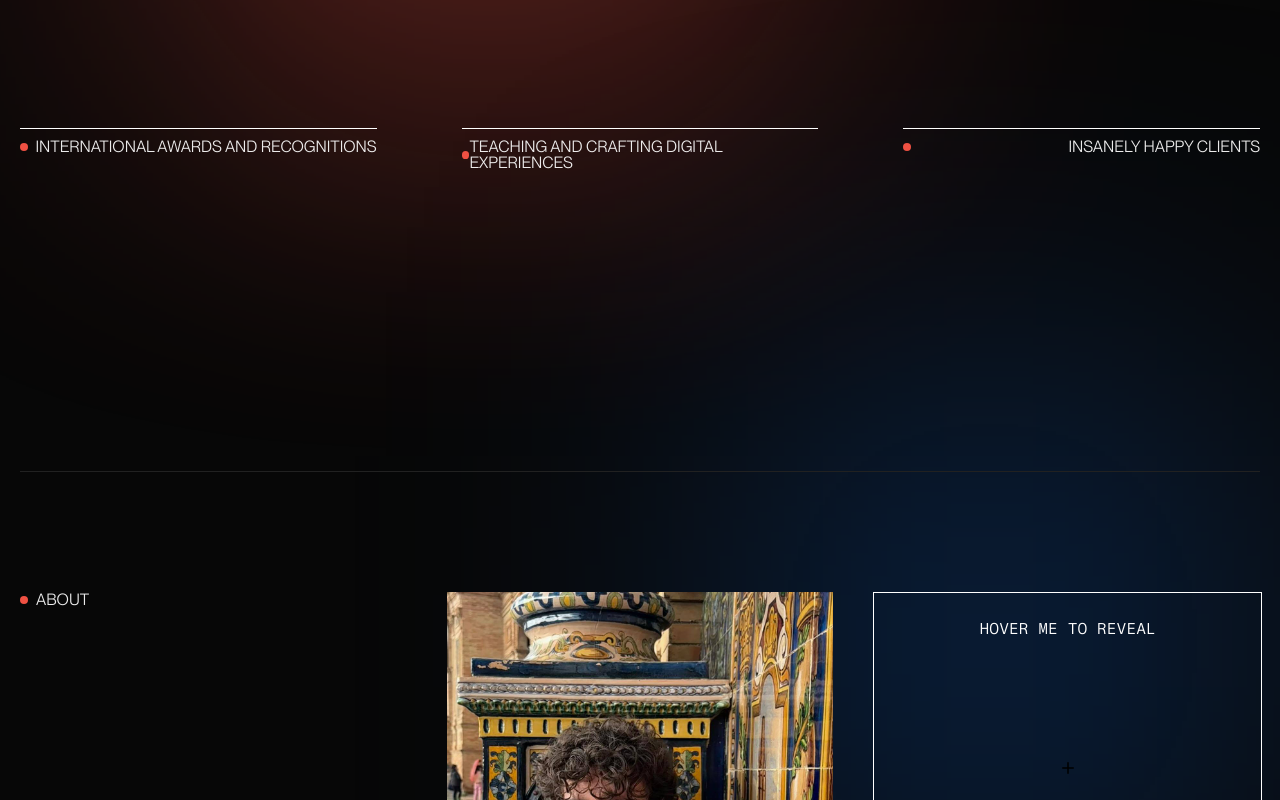
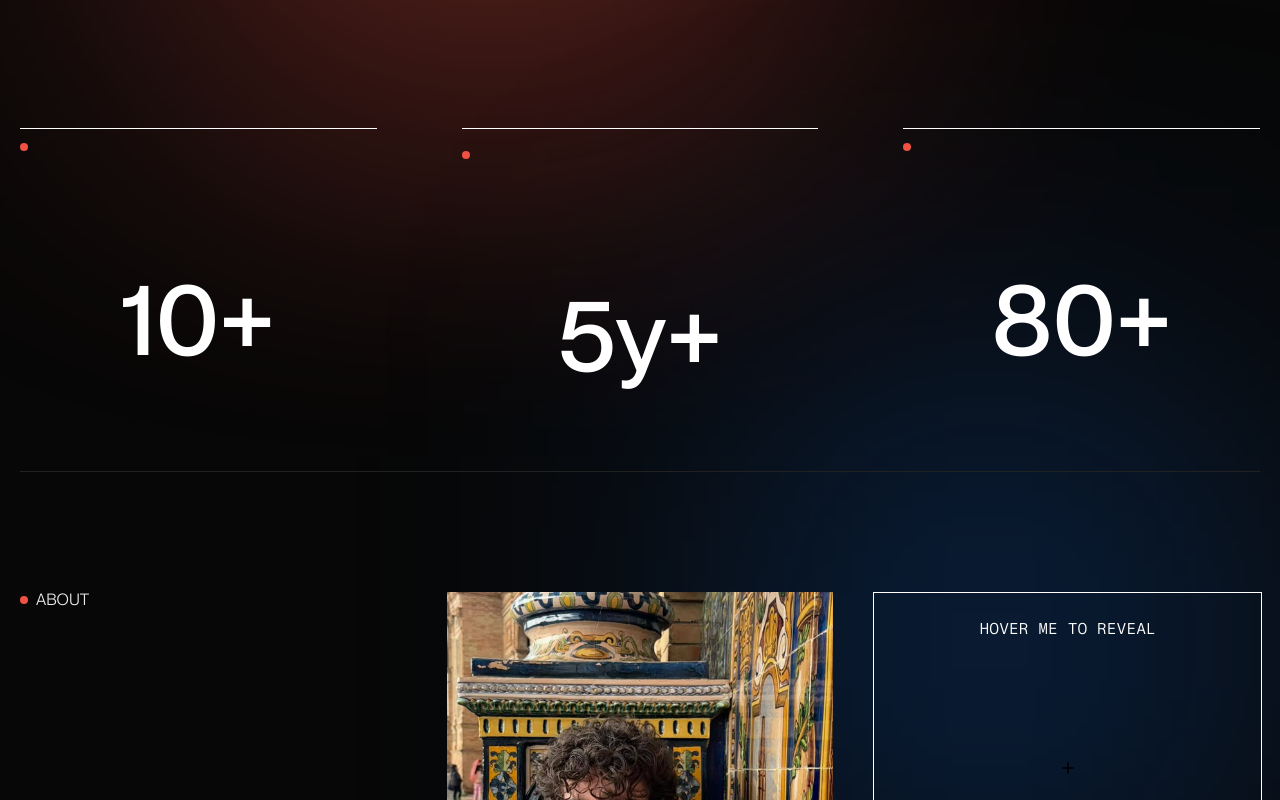
Before and after one commit to NunoPereiraSousa/portfolio-25, a React (Vite) app: page / in a window 1280 px wide. Shown: the part 1140-1940 px from the top of the page. Built offline with nearby package versions, Linux system fonts and the light colour scheme.

Commit message:
adjust scss

```diff
--- a/src/App.tsx
+++ b/src/App.tsx
@@ -182,37 +182,40 @@ export default function App() {
                 <div className="highlights-grid-card">
                   <div className="highlights-grid-card-header-wrapper">
                     <span className="highlights-grid-card-circle"></span>
-                    <h5 className="highlights-grid-card-header">
+                    <h5
+                      className="highlights-grid-card-header"
+                      data-split="lines"
+                    >
                       International awards and recognitions
                     </h5>
                   </div>
-                  <p className="highlights-grid-card-text" data-split="lines">
-                    10+
-                  </p>
+                  <p className="highlights-grid-card-text">10+</p>
                 </div>
 
                 <div className="highlights-grid-card">
                   <div className="highlights-grid-card-header-wrapper">
                     <span className="highlights-grid-card-circle"></span>
-                    <h5 className="highlights-grid-card-header">
+                    <h5
+                      className="highlights-grid-card-header"
+                      data-split="lines"
+                    >
                       Teaching and crafting digital experiences
                     </h5>
                   </div>
-                  <p className="highlights-grid-card-text" data-split="lines">
-                    5y+
-                  </p>
+                  <p className="highlights-grid-card-text">5y+</p>
                 </div>
 
                 <div className="highlights-grid-card">
                   <div className="highlights-grid-card-header-wrapper">
                     <span className="highlights-grid-card-circle"></span>
-                    <h5 className="highlights-grid-card-header">
+                    <h5
+                      className="highlights-grid-card-header"
+                      data-split="lines"
+                    >
                       Insanely happy clients
                     </h5>
                   </div>
-                  <p className="highlights-grid-card-text" data-split="lines">
-                    80+
-                  </p>
+                  <p className="highlights-grid-card-text">80+</p>
                 </div>
               </div>
             </section>
--- a/src/styles/global.scss
+++ b/src/styles/global.scss
@@ -104,11 +104,10 @@ body {
     filter: blur(18rem);
 
     @include mq(desktop, max) {
-      top: 20%;
-      left: -50%;
-      right: auto;
+      top: 0%;
+      right: -20%;
       width: 100%;
-      background-color: rgba(18, 105, 218, 0.5);
+      background-color: rgba(18, 105, 218, 0.7);
     }
   }
 }
```
